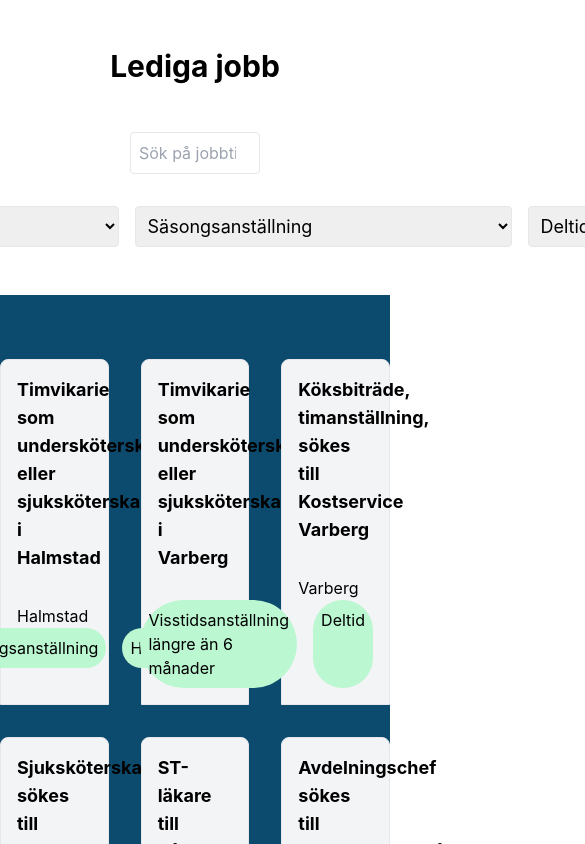
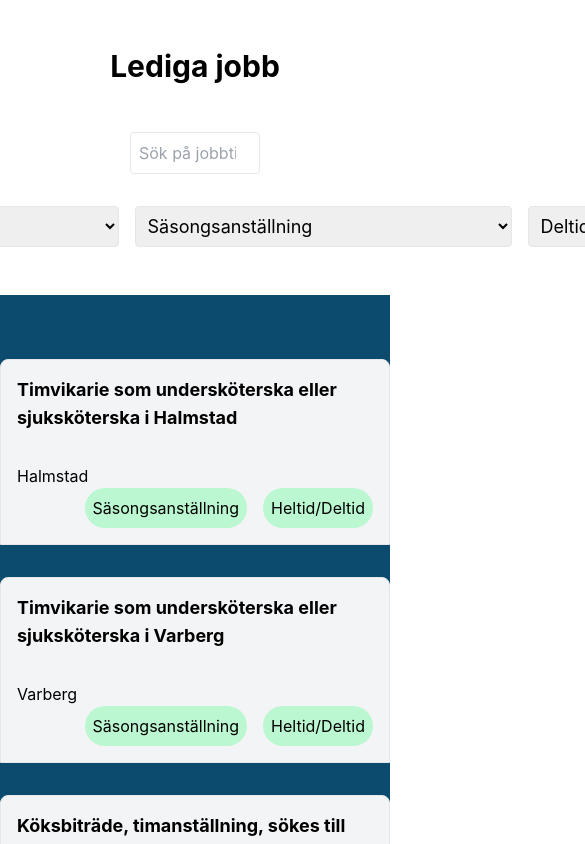
Before and after one commit to viktor-sarge/varbi, a React (Create React App) app: page / in a window 390 px wide. Shown: the top 844 px of the page, 585 px wide, since content can reach past the window. Built offline with nearby package versions, Linux system fonts and the light colour scheme.

Commit message:
feat(grid): 💄 Add responsiveness to grid
Gjort gridden responsiv

```diff
--- a/src/components/grid/grid.component.jsx
+++ b/src/components/grid/grid.component.jsx
@@ -2,7 +2,7 @@
 
 const Grid = ({ data }) => {
 	return (
-		<div className="container mx-auto grid grid-cols-3 gap-8">
+		<div className="container mx-auto grid grid-cols-1 sm:grid-cols-2 lg:grid-cols-3 gap-8">
 			{data.map((data) => {
 				return <Card data={data} />;
 			})}
```
